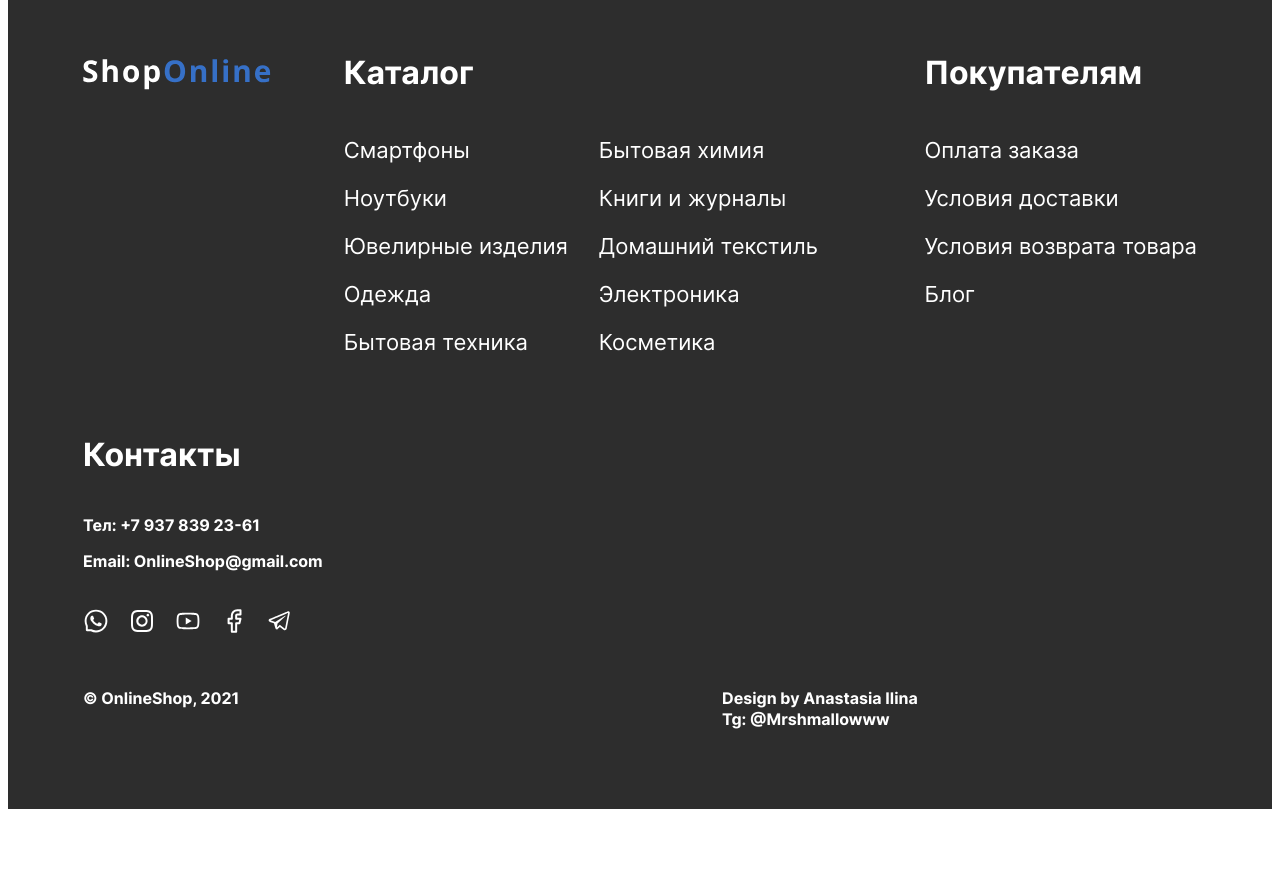
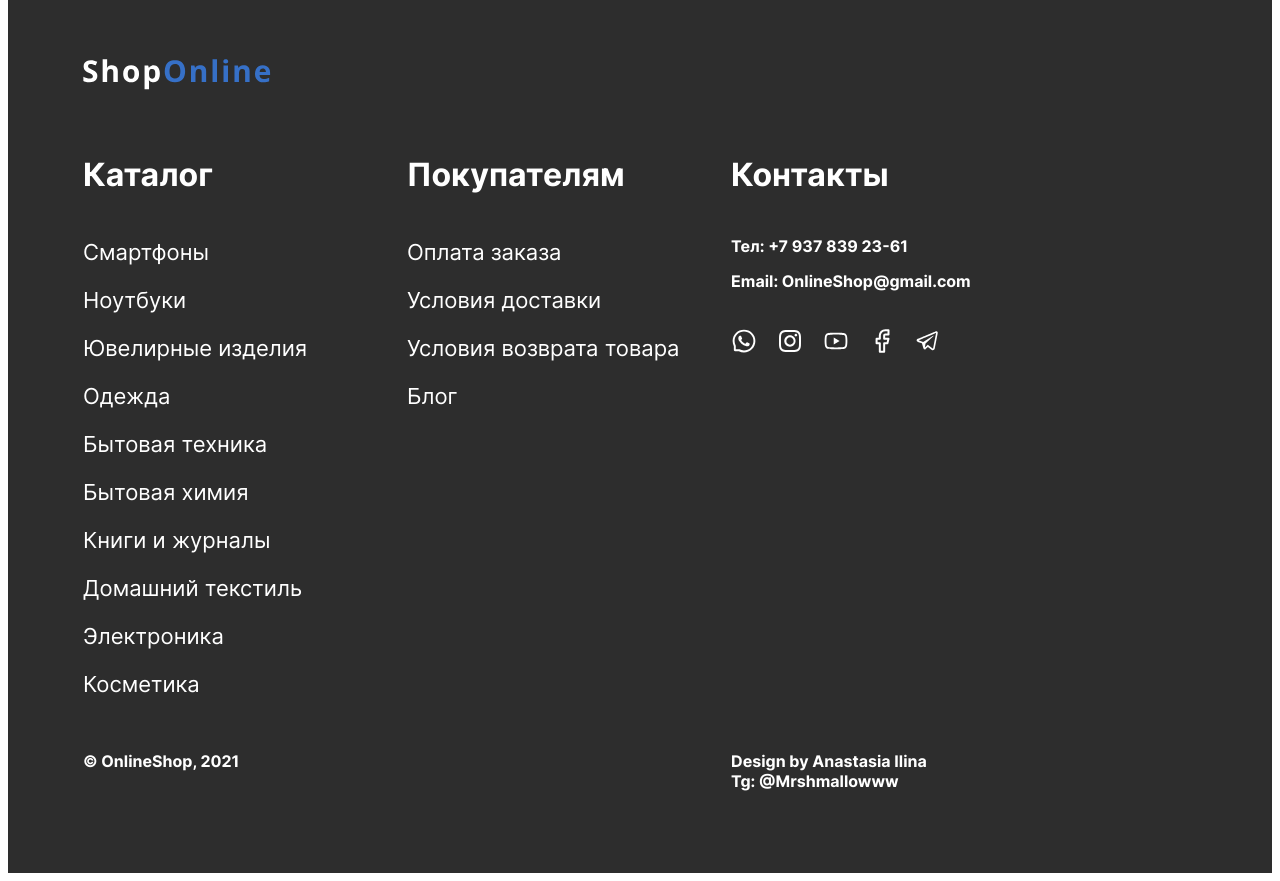
Before and after one commit to demorest49de/gulp, a website: page src/index.html in a window 1280 px wide. Shown: the part 4040-4921 px from the top of the page. Before the commit the page ends 4857 px from the top, so only its background shows below. Drawn offline with nearby package versions, Linux system fonts and the light colour scheme; files that its build step writes are made by us from their sources.

Commit message:
Changes _footer.scss changed;

```diff
--- a/src/scss/shop-online/_footer.scss
+++ b/src/scss/shop-online/_footer.scss
@@ -1,7 +1,16 @@
 .footer {
-  padding: 80px 0;
+  padding: 80px 0 81px 0;
   сolor: $white-color;
   background-color: #2D2D2D;
+  @media (max-width: 1024px) {
+    padding: 60px 0 44px 0;
+  }
+  @media (max-width: 768px) {
+    padding: 40px 0 37px 0;
+  }
+  @media (max-width: 320px) {
+    padding: 30px 0 20px 0;
+  }
 
   &__block {
     display: flex;
@@ -9,6 +18,37 @@
     justify-content: space-between;
     align-items: start;
     gap: 60px;
+    @media (max-width: 1840px) {
+      display: grid;
+      row-gap: 60px;
+      column-gap: 49px;
+      grid-auto-columns: 275px;
+      justify-content: start;
+      grid-template-areas:
+      "shop . ."
+      "catalog buyer contacts";
+    }
+    @media (max-width: 768px) {
+    }
+    @media (max-width: 320px) {
+    }
+
+    &:nth-child(2) {
+      display: grid;
+      row-gap: 0;
+      column-gap: 60px;
+      grid-auto-columns: max-content minmax(195px, 480px);
+      justify-content: space-between;
+      grid-template-areas:
+      "copyright author";
+      @media (max-width: 1840px) {
+        grid-auto-columns: 275px;
+        column-gap: 49px;
+        justify-content: start;
+        grid-template-areas:
+        "copyright copyright author";
+      }
+    }
   }
 
   &__container {
@@ -18,14 +58,27 @@
   &__logo-block {
     min-width: 190px;
     padding-top: 7px;
+    grid-area: shop;
   }
 
   &__catalog {
     min-width: 510px;
+    grid-area: catalog;
+    @media (max-width: 1840px) {
+      min-width: unset;
+    }
   }
 
   &__contacts {
     min-width: 480px;
+    grid-area: contacts;
+    @media (max-width: 1840px) {
+      min-width: unset;
+    }
+  }
+
+  &__buyers-info {
+    grid-area: buyer;
   }
 
   &__subtitle {
@@ -40,6 +93,9 @@
     display: flex;
     flex-direction: column;
     flex-wrap: wrap;
+    @media (max-width: 1840px) {
+      max-height: unset;
+    }
   }
 
   &__elem {
@@ -53,11 +109,9 @@
     }
   }
 
-
   &__contacts &__list {
     margin-bottom: 36px;
   }
-
 
   &__contacts &__elem {
     font-size: 16px;
@@ -74,7 +128,6 @@
     display: flex;
     justify-content: start;
     flex-direction: column;
-    min-width: 475px;
   }
 
   &__block:nth-child(1) {
@@ -87,4 +140,12 @@
     font-weight: 700;
     line-height: 130%;
   }
+
+  &__copyright {
+    grid-area: copyright;
+  }
+
+  &__author-info {
+    grid-area: author;
+  }
 }
```
